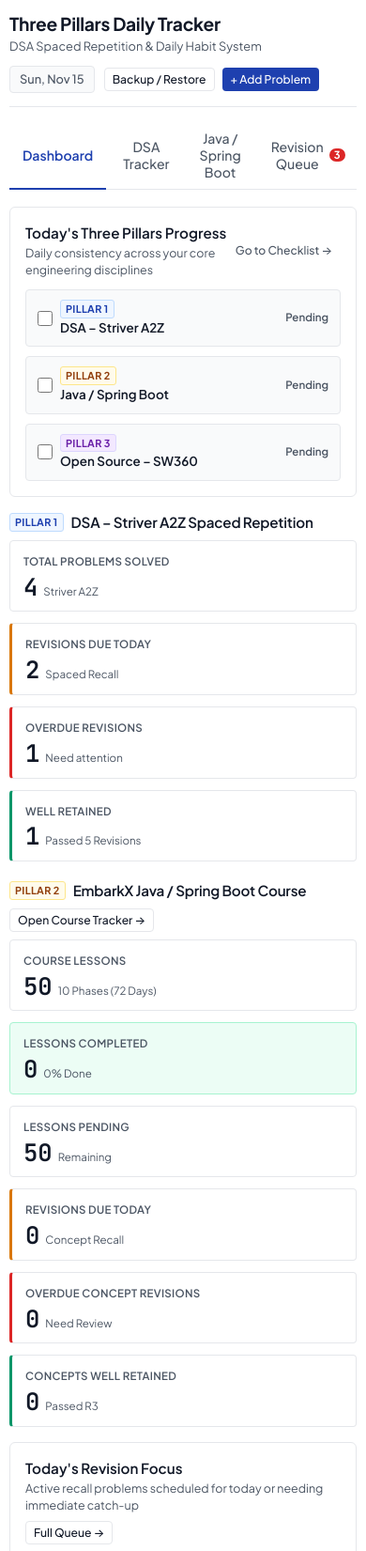
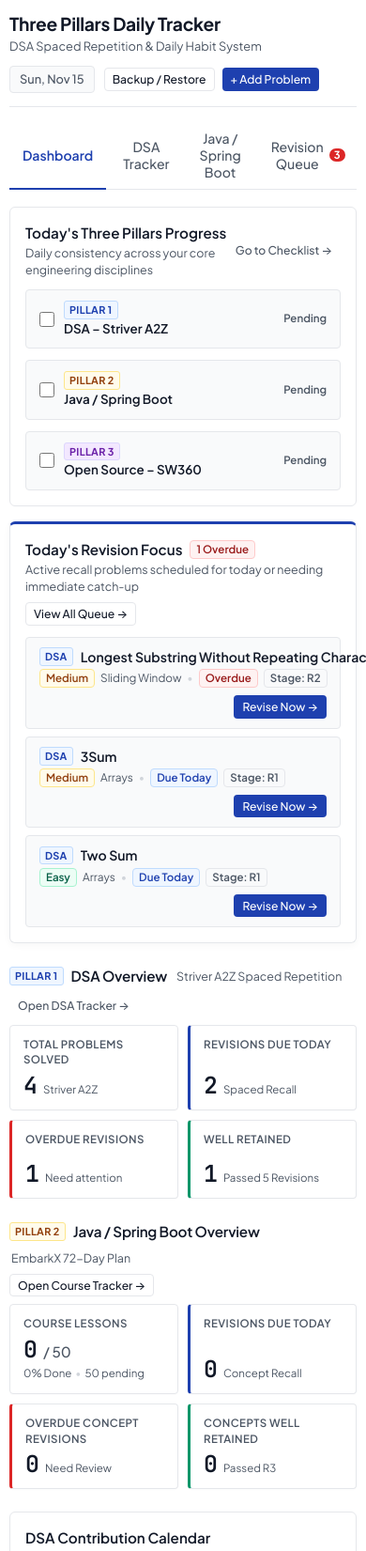
Before and after one commit to Mahe13185/ThreePillars, a plain HTML site: page index.html in a window 390 px wide. Shown: the top 1651 px of the page at 94% size. Drawn offline with Linux system fonts and the light colour scheme.

Commit message:
feat(dashboard): redesign dashboard for modern DSA-first focus and clean layout

```diff
--- a/index.html
+++ b/index.html
@@ -61,7 +61,7 @@
 
       <!-- ================= SECTION 1: DASHBOARD ================= -->
       <section id="section-dashboard" class="content-section active">
-        <!-- Pillars Quick Status for Today -->
+        <!-- 1. Today's Three Pillars Progress -->
         <div class="dashboard-pillars-strip card">
           <div class="pillars-strip-header">
             <div>
@@ -106,16 +106,35 @@
           </div>
         </div>
 
-        <!-- Pillar 1 Metrics Section Header -->
+        <!-- 2. Today's Revision Focus (DSA-first) -->
+        <div class="card revision-focus-card primary-focus-card">
+          <div class="card-header-flex">
+            <div>
+              <div class="focus-title-wrap">
+                <h3 class="card-title">Today's Revision Focus</h3>
+                <span class="badge badge-primary-subtle" id="dash-focus-count-badge" style="display: none;">0 items</span>
+              </div>
+              <p class="card-desc">Active recall problems scheduled for today or needing immediate catch-up</p>
+            </div>
+            <button class="btn btn-secondary btn-sm" id="btn-dash-open-queue">View All Queue →</button>
+          </div>
+          <div id="dash-focus-list" class="focus-list-container">
+            <!-- Populated via JS -->
+          </div>
+        </div>
+
+        <!-- 3. DSA Overview -->
         <div class="dash-section-header">
           <div class="dash-section-title-wrap">
             <span class="pillar-tag dsa-tag">Pillar 1</span>
-            <h3 class="dash-section-title">DSA – Striver A2Z Spaced Repetition</h3>
+            <h3 class="dash-section-title">DSA Overview</h3>
+            <span class="dash-section-subtitle">Striver A2Z Spaced Repetition</span>
           </div>
+          <button class="btn btn-ghost btn-sm" id="btn-dash-open-dsa">Open DSA Tracker →</button>
         </div>
 
-        <!-- Metrics Grid -->
-        <div class="metrics-grid">
+        <!-- DSA Metrics Grid (4 compact, consistently sized cards) -->
+        <div class="metrics-grid dsa-metrics-grid">
           <div class="metric-card">
             <span class="metric-label">Total Problems Solved</span>
             <div class="metric-value-wrap">
@@ -149,37 +168,26 @@
           </div>
         </div>
 
-        <!-- Pillar 2: Course Progress & Concepts Metrics -->
-        <div class="dash-section-header" style="margin-top: 20px;">
+        <!-- 4. Java / Spring Boot Overview -->
+        <div class="dash-section-header">
           <div class="dash-section-title-wrap">
             <span class="pillar-tag java-tag">Pillar 2</span>
-            <h3 class="dash-section-title">EmbarkX Java / Spring Boot Course</h3>
+            <h3 class="dash-section-title">Java / Spring Boot Overview</h3>
+            <span class="dash-section-subtitle">EmbarkX 72-Day Plan</span>
           </div>
           <button class="btn btn-secondary btn-sm" id="btn-dash-open-course">Open Course Tracker →</button>
         </div>
 
+        <!-- Java / Spring Boot Metrics Grid (4 compact, consistently sized cards) -->
         <div class="metrics-grid course-metrics-grid">
           <div class="metric-card">
             <span class="metric-label">Course Lessons</span>
             <div class="metric-value-wrap">
-              <span class="metric-value" id="stat-course-total">50</span>
-              <span class="metric-sub">10 Phases (72 Days)</span>
+              <span class="metric-value" id="stat-course-completed">0</span>
+              <span class="metric-sub" style="font-size: 0.95rem; font-weight: 500; color: var(--text-muted);">/ <span id="stat-course-total">50</span></span>
             </div>
-          </div>
-
-          <div class="metric-card highlight-success">
-            <span class="metric-label">Lessons Completed</span>
-            <div class="metric-value-wrap">
-              <span class="metric-value" id="stat-course-completed">0</span>
-              <span class="metric-sub" id="stat-course-rate">0% Done</span>
-            </div>
-          </div>
-
-          <div class="metric-card">
-            <span class="metric-label">Lessons Pending</span>
-            <div class="metric-value-wrap">
-              <span class="metric-value" id="stat-course-pending">50</span>
-              <span class="metric-sub">Remaining</span>
+            <div class="metric-sub" style="margin-top: 4px;">
+              <span id="stat-course-rate">0% Done</span> <span class="metric-sub-dot">•</span> <span id="stat-course-pending">50</span> pending
             </div>
           </div>
 
@@ -208,37 +216,7 @@
           </div>
         </div>
 
-        <!-- Today's Revision Focus -->
-        <div class="card revision-focus-card">
-          <div class="card-header-flex">
-            <div>
-              <h3 class="card-title">Today's Revision Focus</h3>
-              <p class="card-desc">Active recall problems scheduled for today or needing immediate catch-up</p>
-            </div>
-            <button class="btn btn-secondary btn-sm" id="btn-dash-open-queue">Full Queue →</button>
-          </div>
-          <div id="dash-focus-list" class="focus-list-container">
-            <!-- Populated via JS -->
-          </div>
-        </div>
-
-        <!-- Course Progress: Phase-wise Completion Percentages -->
-        <div class="card course-progress-card">
-          <div class="card-header-flex">
-            <div>
-              <h3 class="card-title">Course Progress by Phase</h3>
-              <p class="card-desc">Phase-wise completion percentages across the 10 EmbarkX phases</p>
-            </div>
-            <div class="phase-progress-summary-pill">
-              <span id="dash-phase-progress-summary">0 / 50 Lessons Completed (0%)</span>
-            </div>
-          </div>
-          <div class="phase-progress-grid" id="dash-course-phase-progress">
-            <!-- Populated via script.js -->
-          </div>
-        </div>
-
-        <!-- GitHub-Style DSA Contribution Calendar -->
+        <!-- 5. Remaining Existing Dashboard Sections: GitHub-Style DSA Contribution Calendar -->
         <div class="card contribution-calendar-card">
           <div class="card-header-flex">
             <div>
--- a/script.js
+++ b/script.js
@@ -1177,66 +1177,68 @@ function renderDashboard() {
   if (statCourseOverdue) statCourseOverdue.textContent = courseQueue.overdue.length;
   if (statCourseRetained) statCourseRetained.textContent = courseWellRetained;
 
-  // 4. Course Progress View: Phase-wise Completion
+  // 4. Course Progress View (Maintained in Course Tracker section)
   const phaseProgressSummary = document.getElementById('dash-phase-progress-summary');
   if (phaseProgressSummary) {
     phaseProgressSummary.textContent = `${completedLessons} / ${totalCourseLessons} Lessons Completed (${coursePct}%)`;
   }
 
-  const phaseProgressGrid = document.getElementById('dash-course-phase-progress');
-  if (phaseProgressGrid) {
-    phaseProgressGrid.innerHTML = '';
-    EMBARKX_COURSE_TEMPLATE.forEach(phase => {
-      const pLessons = AppState.courseLessons.filter(l => l.phaseId === phase.phaseId);
-      const pTotal = pLessons.length;
-      const pDone = pLessons.filter(l => l.completed).length;
-      const pPct = pTotal > 0 ? Math.round((pDone / pTotal) * 100) : 0;
-      const isComplete = pDone === pTotal && pTotal > 0;
-
-      const item = document.createElement('div');
-      item.className = 'phase-progress-item';
-      item.setAttribute('data-phase-id', phase.phaseId);
-      item.title = `Click to view Phase ${phase.phaseId} in Course Tracker`;
-      item.innerHTML = `
-        <div class="phase-progress-top">
-          <span class="phase-progress-title">Phase ${phase.phaseId}: ${escapeHtml(phase.phaseTitle.replace(/^PHASE \d+:\s*/i, '').replace(/\s*\([^)]*\)$/, ''))}</span>
-          <span class="phase-progress-pct ${isComplete ? 'complete' : ''}">${pPct}%</span>
-        </div>
-        <div class="phase-progress-sub">
-          <span>${phase.dayRange || ''}</span>
-          <span>•</span>
-          <span>${pDone}/${pTotal} lessons</span>
-        </div>
-        <div class="progress-bar-outer">
-          <div class="progress-bar-inner ${isComplete ? 'success' : ''}" style="width: ${pPct}%;"></div>
-        </div>
-      `;
-      phaseProgressGrid.appendChild(item);
-    });
-  }
-
-  // 5. Today's Revision Focus (Combined DSA & Course Concepts)
+  // 5. Today's Revision Focus (DSA-first priority ordering)
   const focusContainer = document.getElementById('dash-focus-list');
   if (focusContainer) {
     focusContainer.innerHTML = '';
 
-    // Unified focus items: Overdue first, then Due today
+    // Update revision count badge on dashboard header
+    const focusBadge = document.getElementById('dash-focus-count-badge');
+    if (focusBadge) {
+      if (dsaOverdue.length > 0) {
+        focusBadge.style.display = 'inline-flex';
+        focusBadge.className = 'badge status-overdue';
+        focusBadge.textContent = `${dsaOverdue.length} Overdue`;
+      } else if (dsaDue.length > 0) {
+        focusBadge.style.display = 'inline-flex';
+        focusBadge.className = 'badge status-due';
+        focusBadge.textContent = `${dsaDue.length} Due Today`;
+      } else if (courseQueue.overdue.length > 0) {
+        focusBadge.style.display = 'inline-flex';
+        focusBadge.className = 'badge status-overdue';
+        focusBadge.textContent = `${courseQueue.overdue.length} Overdue`;
+      } else if (courseQueue.due.length > 0) {
+        focusBadge.style.display = 'inline-flex';
+        focusBadge.className = 'badge status-due';
+        focusBadge.textContent = `${courseQueue.due.length} Due Today`;
+      } else {
+        focusBadge.style.display = 'none';
+      }
+    }
+
+    // DSA-first priority ordering:
+    // 1. Overdue DSA revisions first
+    // 2. Followed by DSA revisions due today
+    // 3. Course concept revisions (overdue, then due)
     const focusItems = [];
     dsaOverdue.forEach(prob => focusItems.push({ type: 'dsa', isOverdue: true, item: prob }));
+    dsaDue.forEach(prob => focusItems.push({ type: 'dsa', isOverdue: false, item: prob }));
     courseQueue.overdue.forEach(lesson => focusItems.push({ type: 'course', isOverdue: true, item: lesson }));
-    dsaDue.forEach(prob => focusItems.push({ type: 'dsa', isOverdue: false, item: prob }));
     courseQueue.due.forEach(lesson => focusItems.push({ type: 'course', isOverdue: false, item: lesson }));
 
     if (focusItems.length === 0) {
       focusContainer.innerHTML = `
-        <div style="padding: 20px 12px; text-align: center; color: var(--text-muted);">
-          <p style="font-weight: 500;">No revisions due today</p>
-          <p style="font-size: 0.78rem; color: var(--text-light); margin-top: 2px;">All DSA and Course concept spaced recalls are up to date.</p>
+        <div class="focus-empty-state">
+          <div class="focus-empty-left">
+            <span class="focus-empty-icon">✓</span>
+            <div>
+              <div class="focus-empty-title">All caught up on revisions!</div>
+              <div class="focus-empty-desc">No DSA problems or course concepts are scheduled for revision today.</div>
+            </div>
+          </div>
+          <button class="btn btn-secondary btn-sm" id="btn-empty-go-dsa">Solve Problems →</button>
         </div>
       `;
+      document.getElementById('btn-empty-go-dsa')?.addEventListener('click', () => switchTab('dsa'));
     } else {
-      // Display up to 6 priority items
-      focusItems.slice(0, 6).forEach(fObj => {
+      // Display up to 5 priority items
+      focusItems.slice(0, 5).forEach(fObj => {
         const row = document.createElement('div');
         row.className = 'focus-problem-row';
 
@@ -1244,23 +1246,23 @@ function renderDashboard() {
           const prob = fObj.item;
           row.innerHTML = `
             <div class="focus-problem-left">
-              <div>
-                <div style="display: flex; align-items: center; gap: 6px;">
-                  <span class="pillar-tag dsa-tag" style="font-size: 0.7rem; padding: 1px 6px;">DSA</span>
-                  <span class="focus-problem-name">${escapeHtml(prob.title)}</span>
+              <div class="focus-problem-title-group">
+                <div class="focus-name-wrap">
+                  <span class="pillar-tag dsa-tag">DSA</span>
+                  <span class="focus-problem-name" title="${escapeHtml(prob.title)}">${escapeHtml(prob.title)}</span>
                 </div>
-                <div class="focus-problem-meta" style="margin-top: 3px;">
+                <div class="focus-problem-meta">
                   <span class="badge ${getDifficultyBadgeClass(prob.difficulty)}">${prob.difficulty}</span>
                   <span>${escapeHtml(prob.topic)}</span>
-                  <span>•</span>
+                  <span class="focus-meta-sep">•</span>
                   <span class="badge ${fObj.isOverdue ? 'status-overdue' : 'status-due'}">
                     ${fObj.isOverdue ? 'Overdue' : 'Due Today'}
                   </span>
-                  <span>Stage: R${prob.stage || 1}</span>
+                  <span class="badge badge-stage">Stage: R${prob.stage || 1}</span>
                 </div>
               </div>
             </div>
-            <div>
+            <div class="focus-problem-action">
               <button class="btn btn-primary btn-sm btn-dash-revise" data-id="${prob.id}">
                 Revise Now →
               </button>
@@ -1270,23 +1272,23 @@ function renderDashboard() {
           const lesson = fObj.item;
           row.innerHTML = `
             <div class="focus-problem-left">
-              <div>
-                <div style="display: flex; align-items: center; gap: 6px;">
-                  <span class="pillar-tag java-tag" style="font-size: 0.7rem; padding: 1px 6px;">Spring Boot</span>
-                  <span class="focus-problem-name">${escapeHtml(lesson.title)}</span>
+              <div class="focus-problem-title-group">
+                <div class="focus-name-wrap">
+                  <span class="pillar-tag java-tag">Spring Boot</span>
+                  <span class="focus-problem-name" title="${escapeHtml(lesson.title)}">${escapeHtml(lesson.title)}</span>
                 </div>
-                <div class="focus-problem-meta" style="margin-top: 3px;">
+                <div class="focus-problem-meta">
                   <span class="badge badge-neutral">Phase ${lesson.phaseNumber || 1}</span>
                   <span>${escapeHtml(lesson.dayRange || '')}</span>
-                  <span>•</span>
+                  <span class="focus-meta-sep">•</span>
                   <span class="badge ${fObj.isOverdue ? 'status-overdue' : 'status-due'}">
                     ${fObj.isOverdue ? 'Overdue' : 'Due Today'}
                   </span>
-                  <span>Stage: R${lesson.stage || 1}</span>
+                  <span class="badge badge-stage">Stage: R${lesson.stage || 1}</span>
                 </div>
               </div>
             </div>
-            <div>
+            <div class="focus-problem-action">
               <button class="btn btn-primary btn-sm btn-dash-concept-revise" data-id="${lesson.id}">
                 Revise Concept →
               </button>
@@ -1296,13 +1298,13 @@ function renderDashboard() {
         focusContainer.appendChild(row);
       });
 
-      if (focusItems.length > 6) {
+      if (focusItems.length > 5) {
         const moreDiv = document.createElement('div');
         moreDiv.style.textAlign = 'center';
-        moreDiv.style.paddingTop = '8px';
+        moreDiv.style.paddingTop = '6px';
         moreDiv.innerHTML = `
           <button class="btn btn-ghost btn-sm" id="btn-dash-more-revisions">
-            + ${focusItems.length - 6} more in Revision Queue
+            + ${focusItems.length - 5} more in Revision Queue →
           </button>
         `;
         focusContainer.appendChild(moreDiv);
@@ -3325,6 +3327,7 @@ function setupEventListeners() {
   // Dashboard quick triggers
   document.getElementById('btn-jump-to-pillars')?.addEventListener('click', () => switchTab('pillars'));
   document.getElementById('btn-dash-open-queue')?.addEventListener('click', () => switchTab('queue'));
+  document.getElementById('btn-dash-open-dsa')?.addEventListener('click', () => switchTab('dsa'));
   document.getElementById('btn-dash-open-course')?.addEventListener('click', () => switchTab('course'));
   document.getElementById('btn-pillar-open-course')?.addEventListener('click', () => switchTab('course'));
 
--- a/style.css
+++ b/style.css
@@ -450,9 +450,9 @@ textarea.form-control {
 }
 
 .status-due {
-  background-color: var(--warning-subtle);
-  color: var(--warning-text);
-  border: 1px solid var(--warning-border);
+  background-color: var(--primary-subtle);
+  color: var(--primary);
+  border: 1px solid var(--primary-border);
 }
 
 .status-overdue {
@@ -488,17 +488,18 @@ textarea.form-control {
 .pillars-quick-grid {
   display: grid;
   grid-template-columns: repeat(3, 1fr);
-  gap: 10px;
+  gap: 12px;
 }
 
 .pillar-quick-card {
   display: flex;
   justify-content: space-between;
   align-items: center;
-  padding: 10px 12px;
-  background-color: var(--bg-subtle);
-  border: 1px solid var(--border-color);
-  border-radius: var(--radius-sm);
+  padding: 11px 14px;
+  background-color: var(--bg-subtle);
+  border: 1px solid var(--border-color);
+  border-radius: var(--radius-sm);
+  transition: background-color 0.15s ease, border-color 0.15s ease;
 }
 
 .pillar-quick-card.completed {
@@ -509,7 +510,7 @@ textarea.form-control {
 .pillar-quick-left {
   display: flex;
   align-items: center;
-  gap: 8px;
+  gap: 10px;
 }
 
 .pillar-quick-name {
@@ -528,12 +529,156 @@ textarea.form-control {
   color: var(--success-text);
 }
 
-/* Metrics Grid */
+/* Primary Hero: Today's Revision Focus */
+.primary-focus-card {
+  border-top: 3px solid var(--primary);
+  box-shadow: 0 2px 8px rgba(0, 0, 0, 0.04);
+  margin-bottom: 24px;
+}
+
+.focus-title-wrap {
+  display: inline-flex;
+  align-items: center;
+  gap: 8px;
+}
+
+.focus-list-container {
+  display: flex;
+  flex-direction: column;
+  gap: 8px;
+  margin-top: 4px;
+}
+
+.focus-problem-row {
+  display: flex;
+  justify-content: space-between;
+  align-items: center;
+  padding: 10px 14px;
+  background-color: var(--bg-subtle);
+  border: 1px solid var(--border-color);
+  border-radius: var(--radius-sm);
+  gap: 12px;
+  transition: background-color 0.15s ease, border-color 0.15s ease;
+}
+
+.focus-problem-row:hover {
+  background-color: var(--bg-hover);
+  border-color: #cbd5e1;
+}
+
+.focus-problem-left {
+  display: flex;
+  align-items: center;
+  gap: 10px;
+  flex: 1;
+  min-width: 0;
+}
+
+.focus-problem-title-group {
+  min-width: 0;
+  flex: 1;
+}
+
+.focus-name-wrap {
+  display: flex;
+  align-items: center;
+  gap: 8px;
+}
+
+.focus-problem-name {
+  font-size: 0.88rem;
+  font-weight: 600;
+  color: var(--text-main);
+  white-space: nowrap;
+  overflow: hidden;
+  text-overflow: ellipsis;
+}
+
+.focus-problem-meta {
+  display: flex;
+  align-items: center;
+  gap: 6px;
+  font-size: 0.74rem;
+  color: var(--text-muted);
+  margin-top: 3px;
+  flex-wrap: wrap;
+}
+
+.focus-meta-sep {
+  color: var(--border-dark);
+}
+
+.focus-problem-action {
+  flex-shrink: 0;
+}
+
+.focus-empty-state {
+  display: flex;
+  align-items: center;
+  justify-content: space-between;
+  padding: 18px 16px;
+  background-color: var(--bg-subtle);
+  border: 1px dashed var(--border-color);
+  border-radius: var(--radius-sm);
+  gap: 12px;
+}
+
+.focus-empty-left {
+  display: flex;
+  align-items: center;
+  gap: 12px;
+}
+
+.focus-empty-icon {
+  width: 28px;
+  height: 28px;
+  border-radius: 50%;
+  background-color: var(--success-subtle);
+  color: var(--success-text);
+  display: flex;
+  align-items: center;
+  justify-content: center;
+  font-size: 0.95rem;
+  font-weight: 700;
+  flex-shrink: 0;
+}
+
+.focus-empty-title {
+  font-size: 0.84rem;
+  font-weight: 600;
+  color: var(--text-main);
+}
+
+.focus-empty-desc {
+  font-size: 0.74rem;
+  color: var(--text-muted);
+  margin-top: 1px;
+}
+
+.badge-stage {
+  background-color: var(--bg-subtle);
+  color: var(--text-muted);
+  border: 1px solid var(--border-color);
+}
+
+.badge-primary-subtle {
+  background-color: var(--primary-subtle);
+  color: var(--primary);
+  border: 1px solid var(--primary-border);
+}
+
+.badge-danger-subtle {
+  background-color: var(--danger-subtle);
+  color: var(--danger-text);
+  border: 1px solid var(--danger-border);
+}
+
+/* Metrics Grid (DSA & Java Overviews) */
 .metrics-grid {
   display: grid;
   grid-template-columns: repeat(4, 1fr);
-  gap: 12px;
-  margin-bottom: 16px;
+  gap: 14px;
+  margin-bottom: 24px;
 }
 
 .metric-card {
@@ -541,6 +686,12 @@ textarea.form-control {
   border: 1px solid var(--border-color);
   border-radius: var(--radius-sm);
   padding: 12px 14px;
+  min-height: 84px;
+  display: flex;
+  flex-direction: column;
+  justify-content: space-between;
+  box-shadow: 0 1px 2px rgba(0, 0, 0, 0.02);
+  transition: border-color 0.15s ease;
 }
 
 .metric-label {
@@ -548,7 +699,7 @@ textarea.form-control {
   font-weight: 600;
   color: var(--text-muted);
   text-transform: uppercase;
-  letter-spacing: 0.3px;
+  letter-spacing: 0.4px;
 }
 
 .metric-value-wrap {
@@ -559,7 +710,7 @@ textarea.form-control {
 }
 
 .metric-value {
-  font-size: 1.6rem;
+  font-size: 1.55rem;
   font-weight: 700;
   line-height: 1;
   color: var(--text-main);
@@ -571,49 +722,14 @@ textarea.form-control {
   color: var(--text-muted);
 }
 
-.metric-card.highlight-due { border-left: 3px solid var(--warning); }
+.metric-sub-dot {
+  color: var(--border-dark);
+  margin: 0 2px;
+}
+
+.metric-card.highlight-due { border-left: 3px solid var(--primary); }
 .metric-card.highlight-overdue { border-left: 3px solid var(--danger); }
 .metric-card.highlight-mastered { border-left: 3px solid var(--success); }
-
-/* Revision Focus List */
-.focus-list-container {
-  display: flex;
-  flex-direction: column;
-  gap: 8px;
-}
-
-.focus-problem-row {
-  display: flex;
-  justify-content: space-between;
-  align-items: center;
-  padding: 8px 12px;
-  background-color: var(--bg-subtle);
-  border: 1px solid var(--border-color);
-  border-radius: var(--radius-sm);
-  gap: 8px;
-}
-
-.focus-problem-left {
-  display: flex;
-  align-items: center;
-  gap: 10px;
-  flex: 1;
-}
-
-.focus-problem-name {
-  font-size: 0.88rem;
-  font-weight: 600;
-  color: var(--text-main);
-}
-
-.focus-problem-meta {
-  display: flex;
-  align-items: center;
-  gap: 6px;
-  font-size: 0.75rem;
-  color: var(--text-muted);
-  margin-top: 2px;
-}
 
 /* ==========================================================================
    GitHub-Style DSA Contribution Heatmap
@@ -1866,7 +1982,9 @@ textarea.form-control {
 
 @media (max-width: 640px) {
   .app-container { padding: 12px 10px; }
-  .metrics-grid { grid-template-columns: 1fr; }
+  .metrics-grid { grid-template-columns: repeat(2, 1fr); gap: 10px; }
+  .focus-problem-row { flex-direction: column; align-items: flex-start; gap: 8px; }
+  .focus-problem-action { width: 100%; display: flex; justify-content: flex-end; }
   .heatmap-footer { justify-content: flex-start; }
   .form-row-2, .form-row-3 { grid-template-columns: 1fr; }
   .filter-controls { flex-direction: column; align-items: stretch; width: 100%; }
@@ -1891,6 +2009,7 @@ textarea.form-control {
   display: inline-flex;
   align-items: center;
   gap: 8px;
+  flex-wrap: wrap;
 }
 
 .dash-section-title {
@@ -1900,9 +2019,16 @@ textarea.form-control {
   letter-spacing: -0.2px;
 }
 
+.dash-section-subtitle {
+  font-size: 0.78rem;
+  font-weight: 400;
+  color: var(--text-muted);
+  margin-left: 2px;
+}
+
 .course-metrics-grid {
-  grid-template-columns: repeat(6, 1fr);
-  margin-bottom: 16px;
+  grid-template-columns: repeat(4, 1fr);
+  margin-bottom: 24px;
 }
 
 .highlight-success {
@@ -2388,13 +2514,13 @@ textarea.form-control {
 
 /* Responsive adjustments */
 @media (max-width: 900px) {
-  .course-metrics-grid { grid-template-columns: repeat(3, 1fr); }
+  .course-metrics-grid { grid-template-columns: repeat(2, 1fr); }
   .course-overview-grid { grid-template-columns: repeat(3, 1fr); }
   .lesson-cell-actions { width: auto; }
 }
 
 @media (max-width: 640px) {
-  .course-metrics-grid { grid-template-columns: 1fr; }
+  .course-metrics-grid { grid-template-columns: repeat(2, 1fr); }
   .course-overview-grid { grid-template-columns: repeat(2, 1fr); }
   .phase-header-btn { flex-direction: column; align-items: flex-start; }
   .phase-header-right { width: 100%; justify-content: space-between; }
```
